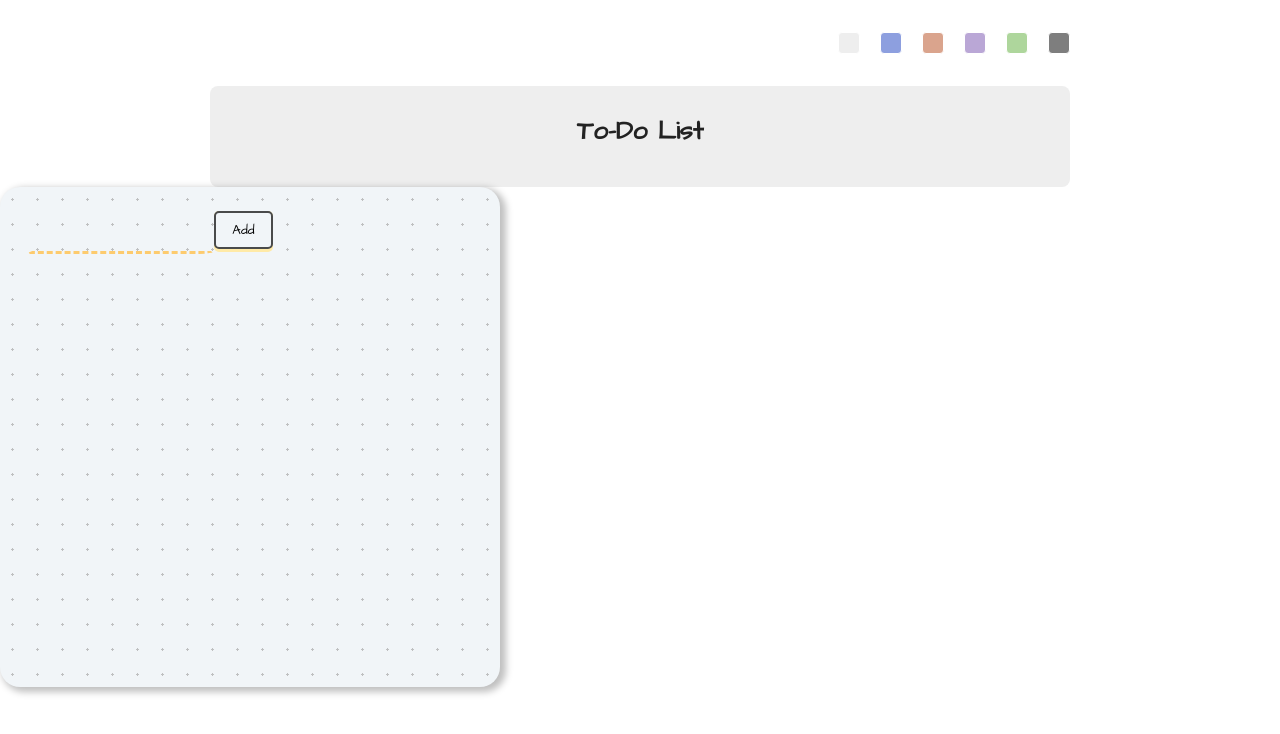
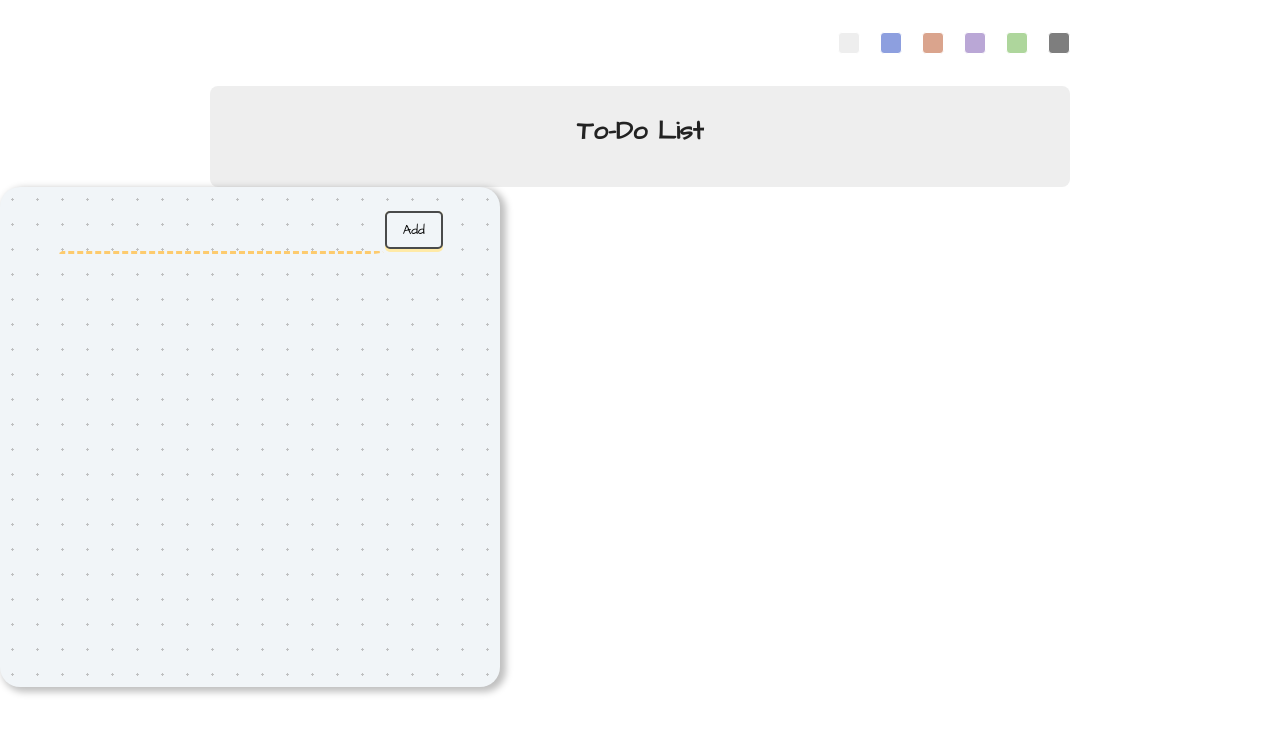
Before and after one commit to dynami07/dynami, a React (Create React App) app: page / in a window 1280 px wide. Shown: the top 734 px of the page. Built offline with nearby package versions, Linux system fonts and the light colour scheme.

Commit message:
Update styles.css

```diff
--- a/public/styles.css
+++ b/public/styles.css
@@ -24,8 +24,6 @@ body {
 .container {
   width: 100%;
   height: auto;
-	display: flex;
-  align-content: center;
   min-height: 500px;
   max-width: 500px;
   min-width: 250px;
```
